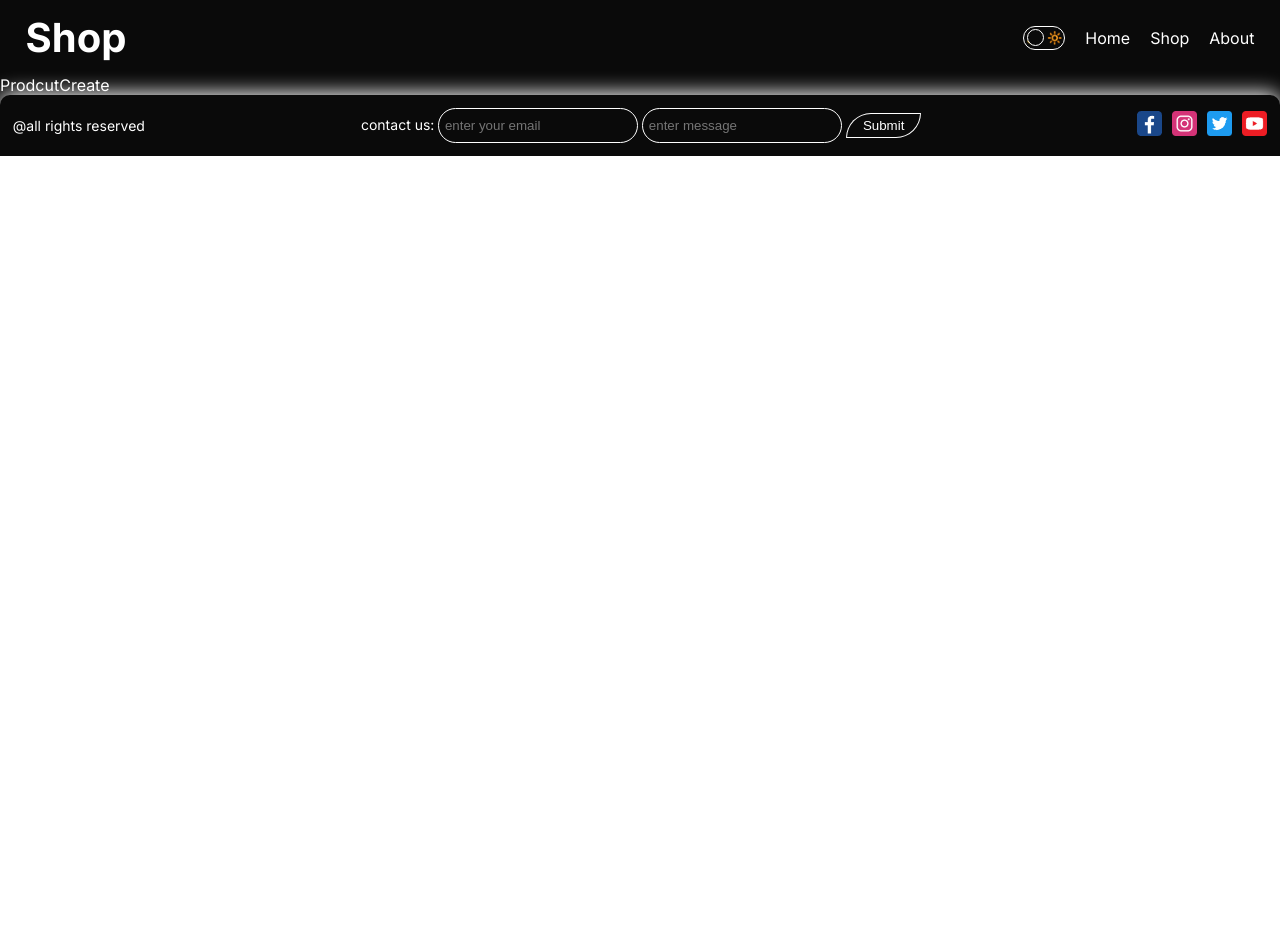
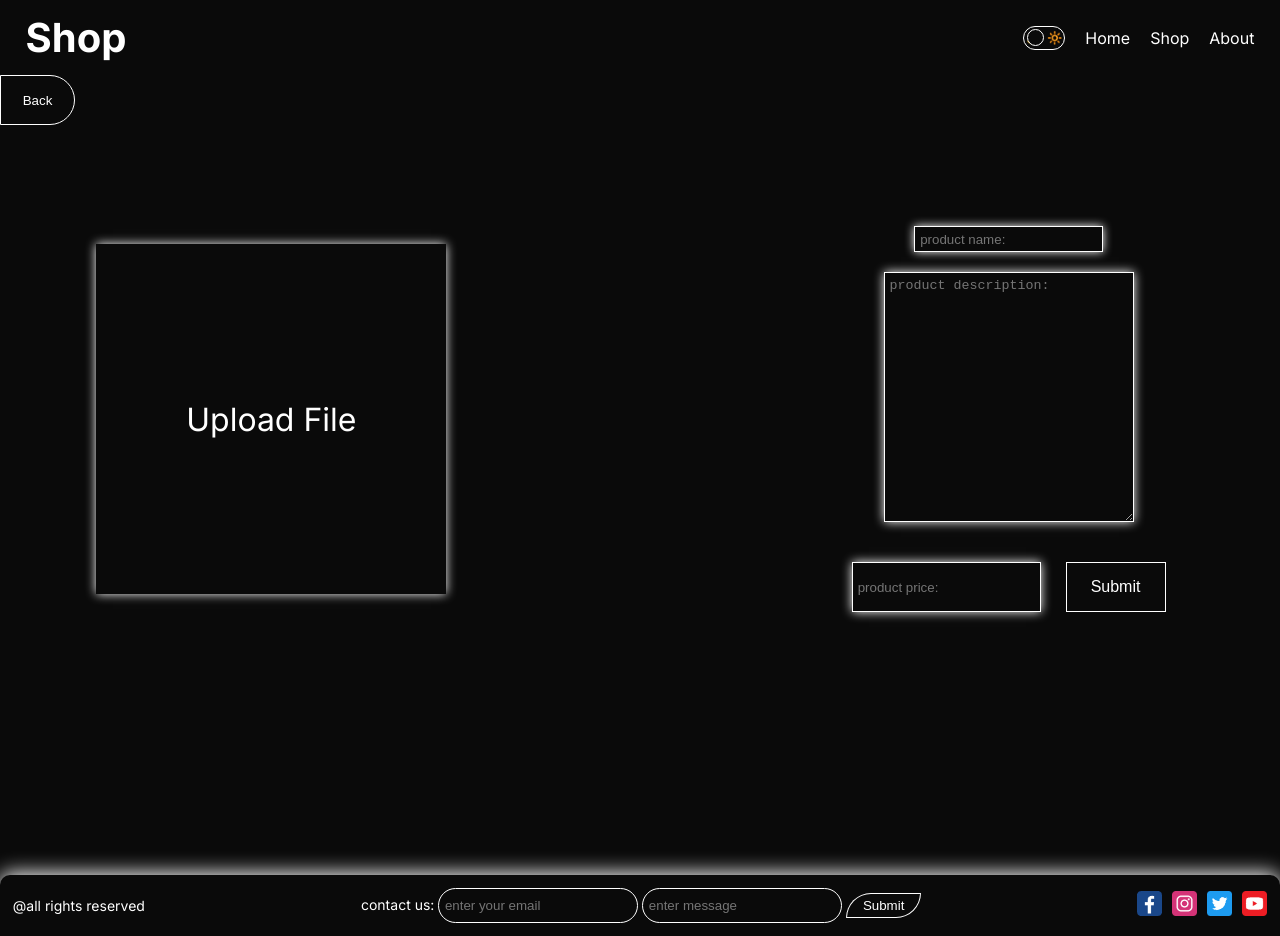
Before and after one commit to NIKATONI/final-app, a Next.js app: page /productCreation in a window 1280 px wide. Before the commit the page ends 800 px from the top, so only its background shows below. Built offline with nearby package versions, Linux system fonts and the light colour scheme.

Commit message:
AddedProductCPage

```diff
--- a/src/app/productCreation/page.jsx
+++ b/src/app/productCreation/page.jsx
@@ -1,7 +1,54 @@
-import React from 'react'
+"use client";
+import React, { useEffect, useState } from 'react'
+import styles from "./page.module.css"
+import Image from 'next/image'
+import Button from '@/components/button/Button';
+import NoImage from "../../../public/NoImage.jpg"
 
 export default function ProdcutCreate() {
+
+  const [image, setImage] = useState("");
+  const [name, setName] = useState("");
+  const [desc, setDesc] = useState("");
+  const [price, setPrice] = useState("");
+
+  const handleSubmit = () => {
+    fetch("https://api.escuelajs.co/api/v1/products", {
+      method: "POST",
+      body: JSON.stringify({
+        name,
+        body: desc,
+        price,
+      }),
+      headers: {
+        "Content-type": "application/json; charset=UTF-8",
+      },
+    })
+      .then((response) => response.json())
+      .then((json) => { console.log(json); });
+  };
+
   return (
-    <div>ProdcutCreate</div>
+    <div className={styles.container}>
+      <Button title={"Back"} url={"/shop"} style={styles.backButton} width={200} />
+      <div className={styles.shopItemContainer}>
+        <div className={styles.item}>
+          <div className={styles.imageContainer}>
+            <div className={styles.uploadFile}>
+              <input type="file" id='file' className={styles.uploadFileInpt} onChange={(e) => { setImage(e) }} />
+              <label htmlFor='file'>Upload File</label>
+            </div>
+          </div>
+        </div>
+        <div className={styles.item}>
+          <input type="text" placeholder={"product name:"} onChange={(e) => { setName(e) }} className={`${styles.productName} ${styles.inputF}`} />
+          <textarea type="text" placeholder={"product description:"} onChange={(e) => { setDesc(e) }} className={`${styles.productDesc} ${styles.inputF}`}></textarea>
+          <div className={styles.priceSection}>
+            <input type="text" placeholder={"product price:"} onChange={(e) => { setPrice(e) }} className={`${styles.productName} ${styles.inputF}`} />
+            <Button title={"Submit"} typ={"submit"} url={""} style={styles.priceButton} onClick={() => { handleSubmit() }} />
+          </div>
+        </div>
+      </div>
+    </div>
   )
 }
--- a/src/app/productCreation/page.module.css
+++ b/src/app/productCreation/page.module.css
@@ -0,0 +1,76 @@
+.container {
+    min-height: 100svh;
+    height: fit-content;
+}
+
+.shopItemContainer {
+    display: flex;
+    justify-content: center;
+    align-items: center;
+    flex-wrap: wrap;
+    margin-top: 75px;
+    padding: 2%;
+    gap: 20%;
+}
+
+.inputF {
+    background-color: transparent;
+    padding: 1%;
+    border: 1px solid var(--invertedColor);
+    color: var(--invertedColor);
+    box-shadow: 0 0 10px var(--invertedColor);
+    outline: none;
+}
+
+.productDesc {
+    width: 250px;
+    height: 250px;
+}
+
+.backButton {
+    width: 75px;
+    height: 50px;
+    border-radius: 0 100px 100px 0;
+}
+
+.item {
+    display: flex;
+    justify-content: center;
+    align-items: center;
+    flex-direction: column;
+    flex: 1;
+    gap: 20px;
+}
+
+.uploadFile {
+    width: 350px;
+    height: 350px;
+    display: flex;
+    justify-content: center;
+    align-items: center;
+    font-size: 2rem;
+    box-shadow: 0 0 10px var(--invertedColor);
+}
+
+.uploadFileInpt {
+    display: none;
+}
+
+.imageContainer {
+    position: relative;
+}
+
+.priceSection {
+    width: 100%;
+    margin-top: 20px;
+    display: flex;
+    justify-content: center;
+    gap: 25px;
+}
+
+.priceButton {
+    width: 100px;
+    height: 50px;
+    background-color: transparent;
+    font-size: 1rem;
+}
--- a/src/app/shop/page.jsx
+++ b/src/app/shop/page.jsx
@@ -24,8 +24,6 @@ export default function Shop() {
                 setToPrice(maxPrice.price);
             });
     }, [])
-
-
 
     return (
         <div className={styles.container}>
--- a/src/components/button/Button.jsx
+++ b/src/components/button/Button.jsx
@@ -2,10 +2,10 @@ import React from "react";
 import styles from "./Button.module.css";
 import Link from "next/link";
 
-export default function Button({ title, url, style }) {
+export default function Button({ title, typ, url, style }) {
     return (
         <Link href={url}>
-            <button className={`${styles.button} ${style}`}>{title}</button>
+            <button type={typ} className={`${styles.button} ${style}`}>{title}</button>
         </Link>
     );
 }
```
Also changed, not shown: public/NoImage.jpg (added).
